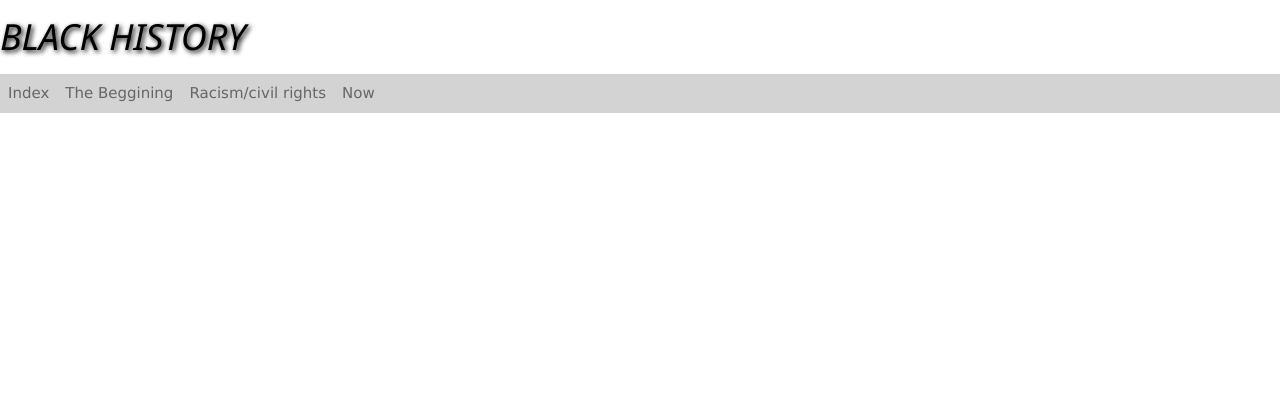
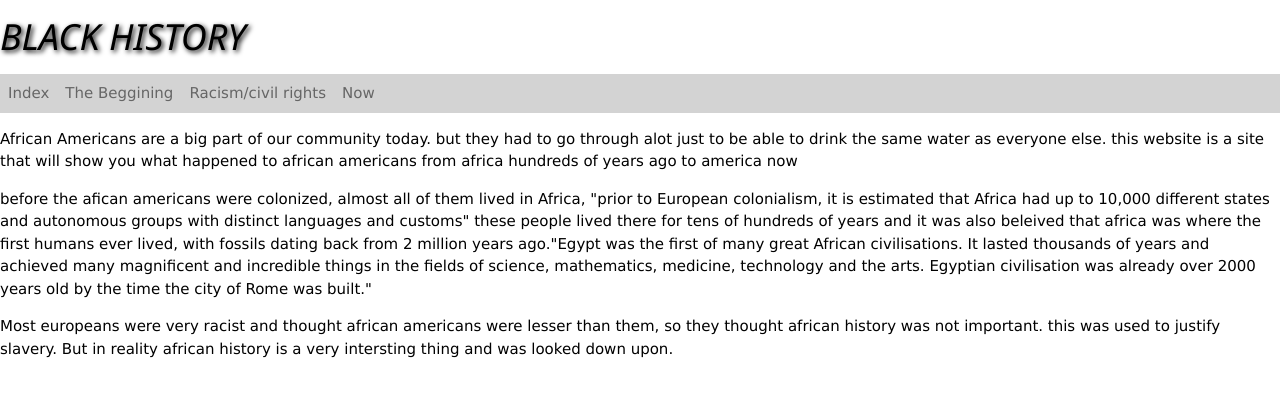
Before and after one commit to akliluyilma24/my-website, a plain HTML site: page index.html in a window 1280 px wide. Drawn offline with nearby package versions, Linux system fonts and the light colour scheme.

Commit message:
Update index.html

```diff
--- a/index.html
+++ b/index.html
@@ -19,9 +19,10 @@
             <li><a href="today.html">Now</a></li>
           </ul>
 
-<h1> </h1>
-
-
+<h1></h1>
+    <p> African Americans are a big part of our community today. but they had to go through alot just to be able to drink the same water as everyone else. this website is a site that will show you what happened to african americans from africa hundreds of years ago to america now</p>
+<p>before the afican americans were colonized, almost all of them lived in Africa, "prior to European colonialism, it is estimated that Africa had up to 10,000 different states and autonomous groups with distinct languages and customs" these people lived there for tens of hundreds of years and it was also beleived that africa was where the first humans ever lived, with fossils dating back from 2 million years ago."Egypt was the first of many great African civilisations. It lasted thousands of years and achieved many magnificent and incredible things in the fields of science, mathematics, medicine, technology and the arts. Egyptian civilisation was already over 2000 years old by the time the city of Rome was built."</p>
+<p>Most europeans were very racist and thought african americans were lesser than them, so they thought african history was not important. this was used to justify slavery. But in reality african history is a very intersting thing and was looked down upon.
 <nav>
 </nav>
 
```
